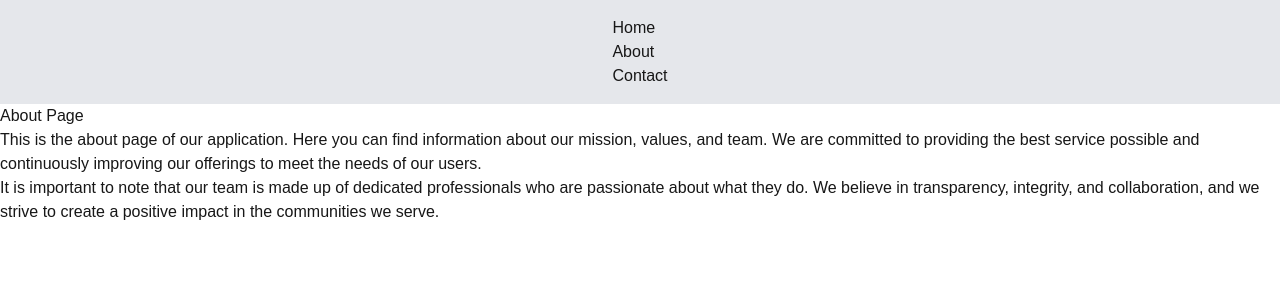
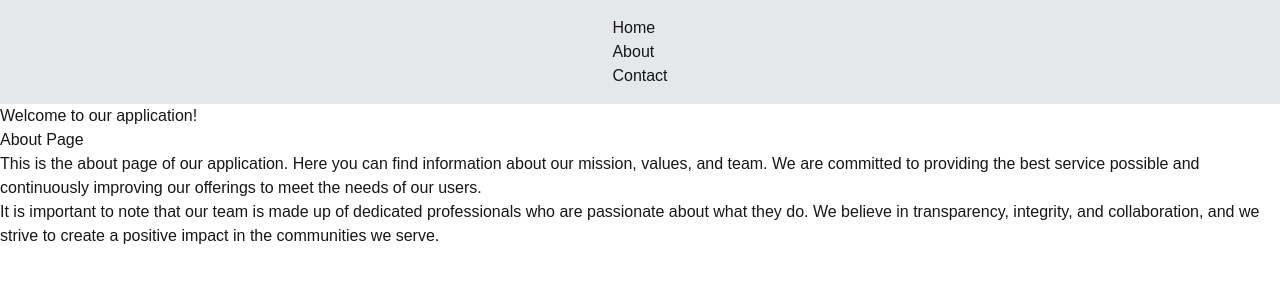
Before and after one commit to alhamzaaaaa/MERN-Stack-Concepts-Recall, a Next.js app in the folder next-js-recall/recall-6-server-components/: page /about in a window 1280 px wide. Shown: the top 300 px of the page. Built offline with nearby package versions, Linux system fonts and the light colour scheme.

Commit message:
Concepts Recall

```diff
--- a/next-js-recall/recall-6-server-components/app/about/page.jsx
+++ b/next-js-recall/recall-6-server-components/app/about/page.jsx
@@ -12,7 +12,7 @@ const page = () => {
             </nav>
             <div>
                 <span>
-
+                    Welcome to our application!
                 </span>
             </div>
             <h1>
```
